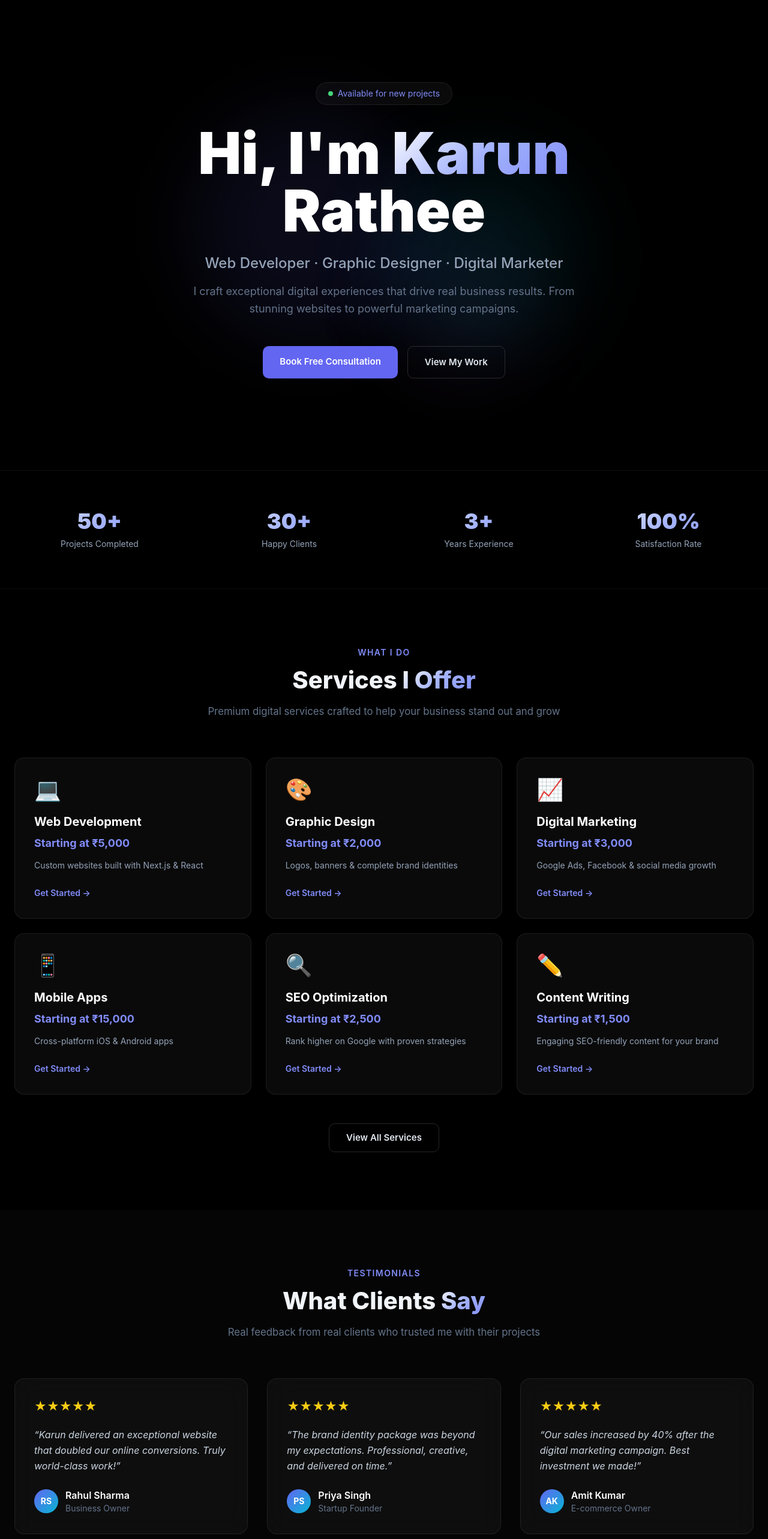
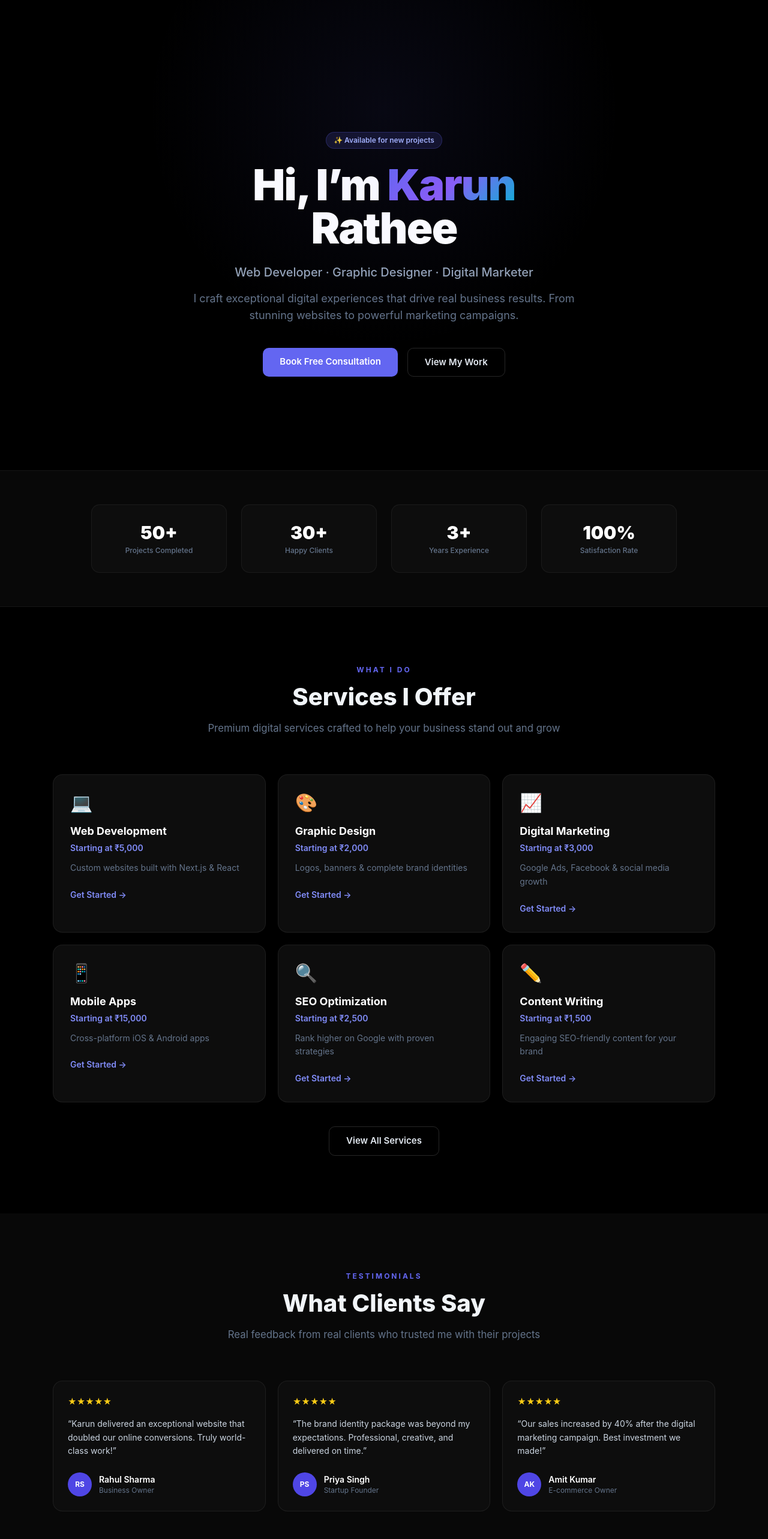
Before and after one commit to KARUN-499/karun-portfolio, a Next.js app: page / in a window 1280 px wide. Shown: the part 80-2646 px from the top of the page at 60% size. Built offline with nearby package versions, Linux system fonts and the light colour scheme.

Commit message:
Redesign: black theme homepage

```diff
--- a/app/page.tsx
+++ b/app/page.tsx
@@ -1,18 +1,18 @@
 import Link from 'next/link'
 
 const services = [
-  { icon: '💻', title: 'Web Development', price: '₹5,000', desc: 'Custom websites built with Next.js & React', color: 'from-indigo-500/20 to-indigo-500/5', border: 'border-indigo-500/20' },
-  { icon: '🎨', title: 'Graphic Design', price: '₹2,000', desc: 'Logos, banners & complete brand identities', color: 'from-purple-500/20 to-purple-500/5', border: 'border-purple-500/20' },
-  { icon: '📈', title: 'Digital Marketing', price: '₹3,000', desc: 'Google Ads, Facebook & social media growth', color: 'from-cyan-500/20 to-cyan-500/5', border: 'border-cyan-500/20' },
-  { icon: '📱', title: 'Mobile Apps', price: '₹15,000', desc: 'Cross-platform iOS & Android apps', color: 'from-green-500/20 to-green-500/5', border: 'border-green-500/20' },
-  { icon: '🔍', title: 'SEO Optimization', price: '₹2,500', desc: 'Rank higher on Google with proven strategies', color: 'from-yellow-500/20 to-yellow-500/5', border: 'border-yellow-500/20' },
-  { icon: '✏️', title: 'Content Writing', price: '₹1,500', desc: 'Engaging SEO-friendly content for your brand', color: 'from-pink-500/20 to-pink-500/5', border: 'border-pink-500/20' },
+  { icon: '💻', title: 'Web Development', price: '₹5,000', desc: 'Custom websites built with Next.js & React' },
+  { icon: '🎨', title: 'Graphic Design', price: '₹2,000', desc: 'Logos, banners & complete brand identities' },
+  { icon: '📈', title: 'Digital Marketing', price: '₹3,000', desc: 'Google Ads, Facebook & social media growth' },
+  { icon: '📱', title: 'Mobile Apps', price: '₹15,000', desc: 'Cross-platform iOS & Android apps' },
+  { icon: '🔍', title: 'SEO Optimization', price: '₹2,500', desc: 'Rank higher on Google with proven strategies' },
+  { icon: '✏️', title: 'Content Writing', price: '₹1,500', desc: 'Engaging SEO-friendly content for your brand' },
 ]
 
 const testimonials = [
-  { name: 'Rahul Sharma', role: 'Business Owner', review: 'Karun delivered an exceptional website that doubled our online conversions. Truly world-class work!', rating: 5, avatar: 'RS' },
-  { name: 'Priya Singh', role: 'Startup Founder', review: 'The brand identity package was beyond my expectations. Professional, creative, and delivered on time.', rating: 5, avatar: 'PS' },
-  { name: 'Amit Kumar', role: 'E-commerce Owner', review: 'Our sales increased by 40% after the digital marketing campaign. Best investment we made!', rating: 5, avatar: 'AK' },
+  { name: 'Rahul Sharma', role: 'Business Owner', review: 'Karun delivered an exceptional website that doubled our online conversions. Truly world-class work!', avatar: 'RS' },
+  { name: 'Priya Singh', role: 'Startup Founder', review: 'The brand identity package was beyond my expectations. Professional, creative, and delivered on time.', avatar: 'PS' },
+  { name: 'Amit Kumar', role: 'E-commerce Owner', review: 'Our sales increased by 40% after the digital marketing campaign. Best investment we made!', avatar: 'AK' },
 ]
 
 const stats = [
@@ -26,39 +26,35 @@ export default function Home() {
   return (
     <main>
       {/* Hero */}
-      <section className="gradient-bg min-h-screen flex items-center relative overflow-hidden">
-        <div className="absolute inset-0">
-          <div className="absolute top-1/4 left-1/4 w-96 h-96 bg-indigo-500/10 rounded-full blur-3xl"></div>
-          <div className="absolute bottom-1/4 right-1/4 w-80 h-80 bg-cyan-500/10 rounded-full blur-3xl"></div>
-          <div className="absolute top-1/2 left-1/2 w-64 h-64 bg-purple-500/5 rounded-full blur-3xl"></div>
-        </div>
-        <div className="max-w-7xl mx-auto px-6 py-24 relative z-10">
-          <div className="max-w-4xl mx-auto text-center">
-            <div className="inline-flex items-center gap-2 glass rounded-full px-5 py-2 mb-8 text-sm text-indigo-400">
-              <span className="w-2 h-2 bg-green-400 rounded-full animate-pulse"></span>
-              Available for new projects
-            </div>
-            <h1 className="text-6xl md:text-8xl font-black leading-tight mb-6 text-white">
-              Hi, I&apos;m <span className="gradient-text">Karun</span><br />Rathee
-            </h1>
-            <p className="text-xl md:text-2xl text-slate-400 mb-4 font-medium">Web Developer · Graphic Designer · Digital Marketer</p>
-            <p className="text-slate-500 text-lg mb-12 max-w-2xl mx-auto leading-relaxed">I craft exceptional digital experiences that drive real business results. From stunning websites to powerful marketing campaigns.</p>
-            <div className="flex flex-col sm:flex-row gap-4 justify-center">
-              <Link href="/booking" className="btn-primary text-lg px-10 py-4">Book Free Consultation</Link>
-              <Link href="/portfolio" className="btn-secondary text-lg px-10 py-4">View My Work</Link>
-            </div>
+      <section className="hero-bg min-h-screen flex items-center" style={{paddingTop:'80px'}}>
+        <div className="max-w-5xl mx-auto px-6 py-24 text-center">
+          <div className="tag mb-6">✨ Available for new projects</div>
+          <h1 className="text-5xl md:text-7xl font-black text-white mb-6 leading-tight tracking-tight">
+            Hi, I’m{' '}
+            <span className="gradient-text-purple">Karun</span>
+            <br />Rathee
+          </h1>
+          <p className="text-slate-400 text-lg md:text-xl mb-4 font-medium">
+            Web Developer · Graphic Designer · Digital Marketer
+          </p>
+          <p className="text-slate-500 text-base md:text-lg max-w-2xl mx-auto mb-10 leading-relaxed">
+            I craft exceptional digital experiences that drive real business results. From stunning websites to powerful marketing campaigns.
+          </p>
+          <div className="flex flex-wrap gap-4 justify-center">
+            <Link href="/booking" className="btn-primary">Book Free Consultation</Link>
+            <Link href="/portfolio" className="btn-secondary">View My Work</Link>
           </div>
         </div>
       </section>
 
       {/* Stats */}
-      <section className="py-16 border-y border-white/5">
-        <div className="max-w-7xl mx-auto px-6">
-          <div className="grid grid-cols-2 md:grid-cols-4 gap-8">
+      <section style={{background:'#080808', borderTop:'1px solid rgba(255,255,255,0.05)', borderBottom:'1px solid rgba(255,255,255,0.05)'}}>
+        <div className="max-w-5xl mx-auto px-6 py-14">
+          <div className="grid grid-cols-2 md:grid-cols-4 gap-6">
             {stats.map(s => (
-              <div key={s.label} className="text-center">
-                <div className="text-4xl font-black gradient-text mb-2">{s.value}</div>
-                <div className="text-slate-400 text-sm">{s.label}</div>
+              <div key={s.label} className="stat-card">
+                <div className="text-3xl font-black text-white mb-1">{s.value}</div>
+                <div className="text-xs text-slate-500 font-medium">{s.label}</div>
               </div>
             ))}
           </div>
@@ -66,42 +62,49 @@ export default function Home() {
       </section>
 
       {/* Services */}
-      <section className="py-24 px-6">
-        <div className="max-w-7xl mx-auto">
-          <p className="text-center text-indigo-400 font-semibold mb-3 uppercase tracking-widest text-sm">What I Do</p>
-          <h2 className="section-title text-white">Services <span className="gradient-text">I Offer</span></h2>
-          <p className="section-subtitle">Premium digital services crafted to help your business stand out and grow</p>
-          <div className="grid grid-cols-1 md:grid-cols-2 lg:grid-cols-3 gap-6">
+      <section className="section-dark" style={{padding:'96px 0'}}>
+        <div className="max-w-6xl mx-auto px-6">
+          <div className="text-center mb-16">
+            <div className="section-label mb-3">What I Do</div>
+            <h2 className="section-title">Services I Offer</h2>
+            <p className="section-subtitle">Premium digital services crafted to help your business stand out and grow</p>
+          </div>
+          <div className="grid grid-cols-1 md:grid-cols-2 lg:grid-cols-3 gap-5">
             {services.map(s => (
-              <div key={s.title} className={`glass card-hover rounded-2xl p-8 bg-gradient-to-br ${s.color} border ${s.border}`}>
-                <div className="text-4xl mb-5">{s.icon}</div>
-                <h3 className="text-xl font-bold text-white mb-2">{s.title}</h3>
-                <p className="text-indigo-400 font-bold text-lg mb-3">Starting at {s.price}</p>
-                <p className="text-slate-400 text-sm leading-relaxed mb-6">{s.desc}</p>
-                <Link href="/booking" className="text-indigo-400 text-sm font-semibold hover:text-indigo-300 transition-colors flex items-center gap-2">Get Started →</Link>
+              <div key={s.title} className="service-card">
+                <div className="text-3xl mb-4">{s.icon}</div>
+                <h3 className="text-white font-bold text-lg mb-1">{s.title}</h3>
+                <div className="text-indigo-400 text-sm font-semibold mb-3">Starting at {s.price}</div>
+                <p className="text-slate-500 text-sm leading-relaxed mb-5">{s.desc}</p>
+                <Link href="/contact" className="text-sm text-indigo-400 hover:text-indigo-300 font-semibold">Get Started →</Link>
               </div>
             ))}
           </div>
-          <div className="text-center mt-12">
-            <Link href="/services" className="btn-secondary px-10 py-4 inline-block">View All Services</Link>
+          <div className="text-center mt-10">
+            <Link href="/services" className="btn-secondary">View All Services</Link>
           </div>
         </div>
       </section>
 
       {/* Testimonials */}
-      <section className="py-24 px-6 bg-white/[0.02]">
-        <div className="max-w-7xl mx-auto">
-          <p className="text-center text-indigo-400 font-semibold mb-3 uppercase tracking-widest text-sm">Testimonials</p>
-          <h2 className="section-title text-white">What Clients <span className="gradient-text">Say</span></h2>
-          <p className="section-subtitle">Real feedback from real clients who trusted me with their projects</p>
-          <div className="grid grid-cols-1 md:grid-cols-3 gap-8">
+      <section className="section-dark-2" style={{padding:'96px 0'}}>
+        <div className="max-w-6xl mx-auto px-6">
+          <div className="text-center mb-16">
+            <div className="section-label mb-3">Testimonials</div>
+            <h2 className="section-title">What Clients Say</h2>
+            <p className="section-subtitle">Real feedback from real clients who trusted me with their projects</p>
+          </div>
+          <div className="grid grid-cols-1 md:grid-cols-3 gap-5">
             {testimonials.map(t => (
-              <div key={t.name} className="glass card-hover rounded-2xl p-8">
-                <div className="flex text-yellow-400 text-xl mb-5">{'★'.repeat(t.rating)}</div>
-                <p className="text-slate-300 leading-relaxed mb-6 italic">&ldquo;{t.review}&rdquo;</p>
+              <div key={t.name} className="glass-card p-6">
+                <div className="text-yellow-400 text-sm mb-4">★★★★★</div>
+                <p className="text-slate-300 text-sm leading-relaxed mb-6">&ldquo;{t.review}&rdquo;</p>
                 <div className="flex items-center gap-3">
-                  <div className="w-10 h-10 rounded-full bg-gradient-to-br from-indigo-500 to-cyan-500 flex items-center justify-center text-white font-bold text-sm">{t.avatar}</div>
-                  <div><p className="text-white font-semibold">{t.name}</p><p className="text-slate-500 text-sm">{t.role}</p></div>
+                  <div className="w-10 h-10 rounded-full bg-indigo-600 flex items-center justify-center text-white font-bold text-xs">{t.avatar}</div>
+                  <div>
+                    <div className="text-white text-sm font-semibold">{t.name}</div>
+                    <div className="text-slate-500 text-xs">{t.role}</div>
+                  </div>
                 </div>
               </div>
             ))}
@@ -110,18 +113,14 @@ export default function Home() {
       </section>
 
       {/* CTA */}
-      <section className="py-24 px-6">
-        <div className="max-w-4xl mx-auto">
-          <div className="glass rounded-3xl p-12 text-center relative overflow-hidden pulse-glow">
-            <div className="absolute inset-0 bg-gradient-to-r from-indigo-500/10 to-cyan-500/10 rounded-3xl"></div>
-            <div className="relative z-10">
-              <h2 className="text-4xl font-black text-white mb-4">Ready to Build Something <span className="gradient-text">Amazing?</span></h2>
-              <p className="text-slate-400 text-lg mb-10">Let&apos;s work together to bring your vision to life. Free consultation — no strings attached.</p>
-              <div className="flex flex-col sm:flex-row gap-4 justify-center">
-                <Link href="/booking" className="btn-primary text-lg px-12 py-4">Book Free Call</Link>
-                <Link href="/contact" className="btn-secondary text-lg px-12 py-4">Send Message</Link>
-              </div>
-            </div>
+      <section style={{background:'#080808', padding:'96px 0', borderTop:'1px solid rgba(255,255,255,0.05)'}}>
+        <div className="max-w-3xl mx-auto px-6 text-center">
+          <div className="section-label mb-4">Ready to Start?</div>
+          <h2 className="text-4xl md:text-5xl font-black text-white mb-5 leading-tight">Build Something Amazing Together</h2>
+          <p className="text-slate-500 text-lg mb-10">Free consultation — no strings attached. Let’s bring your vision to life.</p>
+          <div className="flex flex-wrap gap-4 justify-center">
+            <Link href="/booking" className="btn-primary">Book Free Call</Link>
+            <Link href="/contact" className="btn-secondary">Send Message</Link>
           </div>
         </div>
       </section>
```
